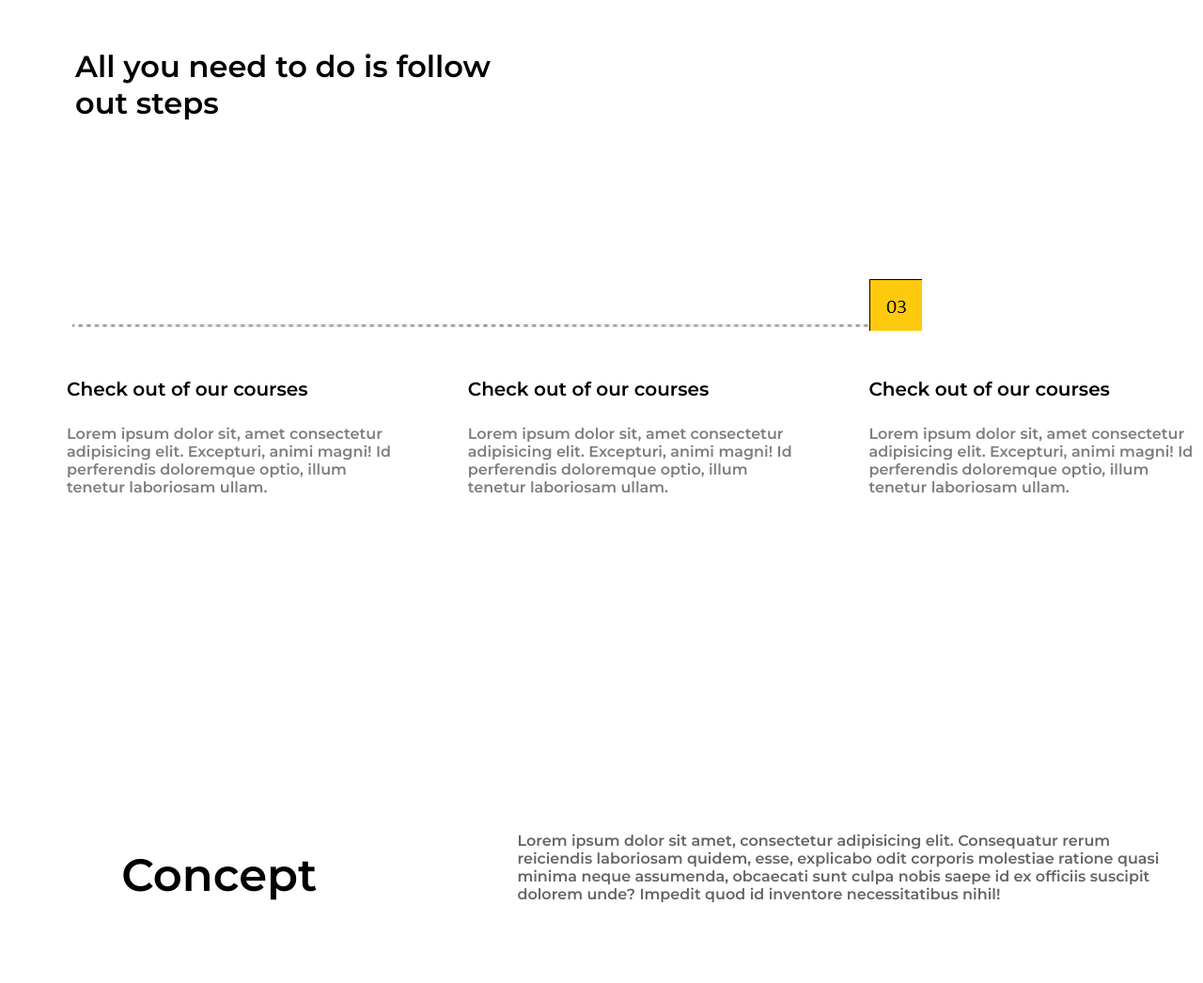
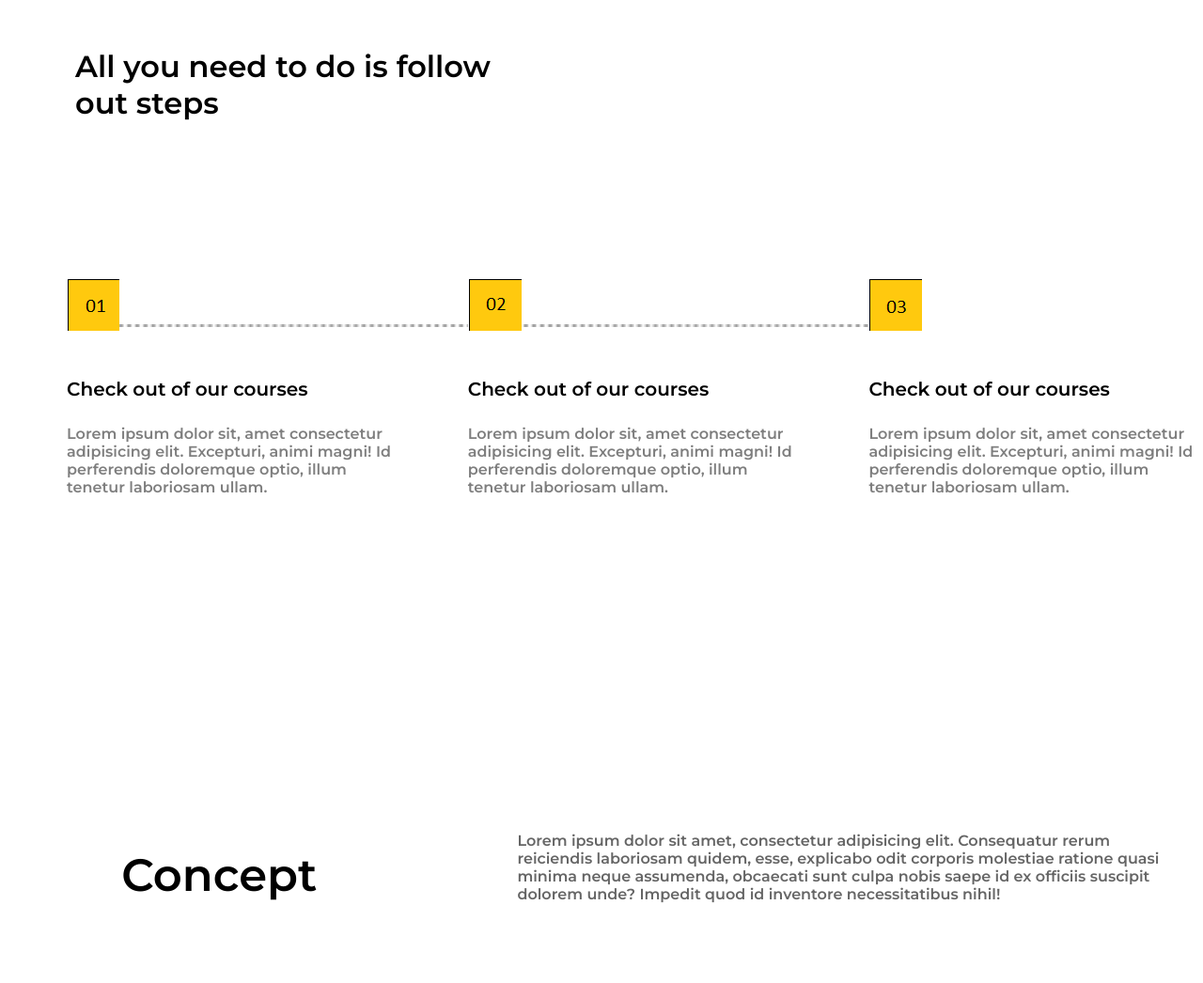
Before and after one commit to helanAntony/com, a plain HTML site: page index.html in a window 1280 px wide. Shown: the part 3949-4995 px from the top of the page at 94% size. Drawn offline with Linux system fonts and the light colour scheme; the site is published under a folder, as on GitHub Pages, so addresses that start at the root find nothing.

Commit message:
Update index.html

```diff
--- a/index.html
+++ b/index.html
@@ -119,14 +119,14 @@
             <div class="numbered">
                 <img src="./Line 64.png" class="dot" alt="" srcset="">
                 <div class="_1">
-                    <div class="num1"><img src="/n1.png" alt="" srcset=""></div>
+                    <div class="num1"><img src="./n1.png" alt="" srcset=""></div>
                     <div class="content1">
                         <h4 class="h4">Check out of our courses</h4>
                         <p>Lorem ipsum dolor sit, amet consectetur adipisicing elit. Excepturi, animi magni! Id perferendis doloremque optio, illum tenetur laboriosam ullam.</p>
                     </div>
                 </div>
                 <div class="_2">
-                    <div class="num2"><img src="/n2.png" alt="" srcset=""></div>
+                    <div class="num2"><img src="./n2.png" alt="" srcset=""></div>
                     <div class="content2">
                         <h4 class="h4">Check out of our courses</h4>
                         <p>Lorem ipsum dolor sit, amet consectetur adipisicing elit. Excepturi, animi magni! Id perferendis doloremque optio, illum tenetur laboriosam ullam.</p>
```
